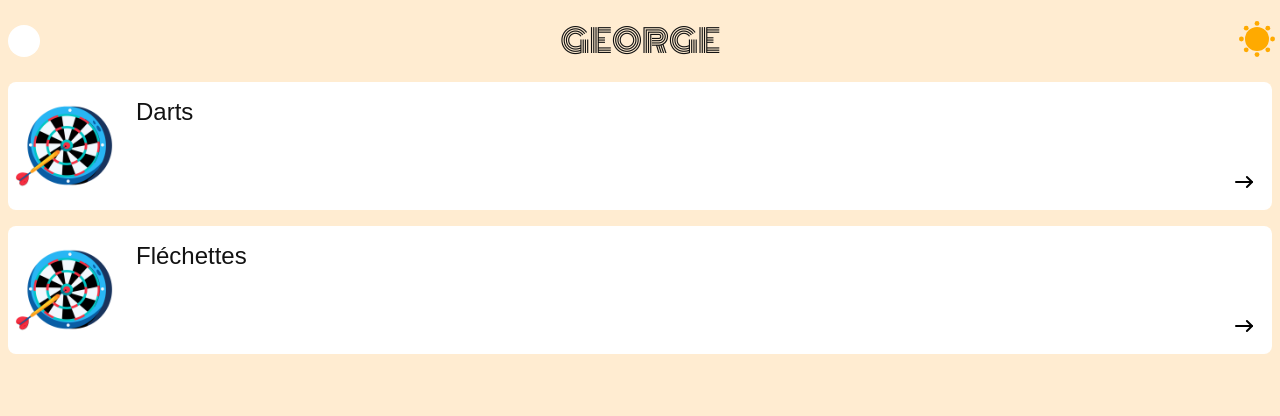
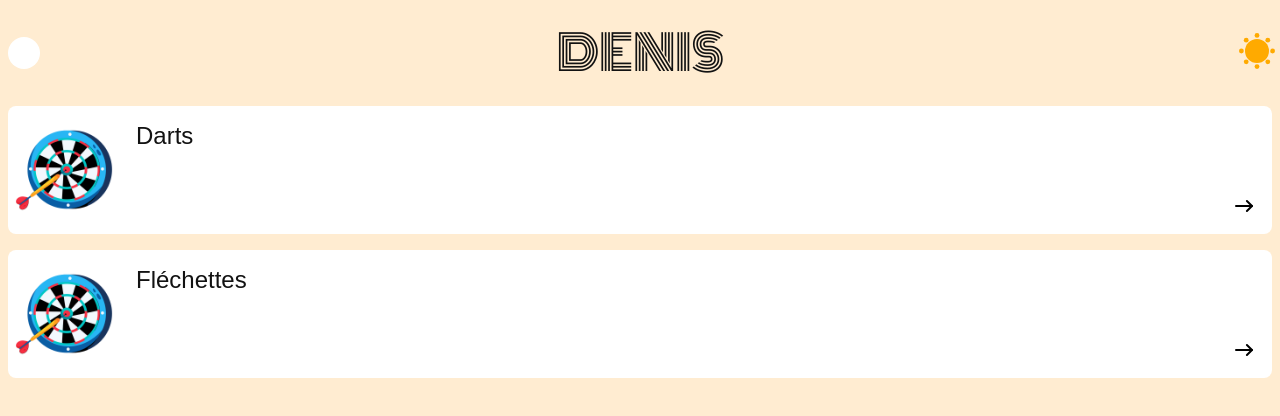
Before and after one commit to Kant109/ApsiDart, a Vue app: page / in a window 1280 px wide. Shown: the top 416 px of the page. Built offline with nearby package versions, Linux system fonts and the light colour scheme; a web font is replaced by a local one.

Commit message:
Change title size

```diff
--- a/src/views/HomePage.vue
+++ b/src/views/HomePage.vue
@@ -36,7 +36,7 @@ const launchAnimation = (gameImg: string) => {
 <template>
     <div class="header" :class="{'isAnimationLaunch': isAnimationLaunch}">
         <div class="profile" @click.prevent="goToProfile"></div>
-        <div class="title">GEORGE</div>
+        <div class="title">DENIS</div>
         <div class="dark-mode" @click.prevent="setDarkMode">
             <input id="toggle" class="toggle" :class="{'darkmode': isDarkMode}" type="checkbox">
         </div>
@@ -84,7 +84,7 @@ const launchAnimation = (gameImg: string) => {
         display: flex;
         justify-content: center;
         font-family: "Monoton", sans-serif;
-        font-size: 2rem;
+        font-size: 3rem;
         color: var(--text-color);
     }
 
```
